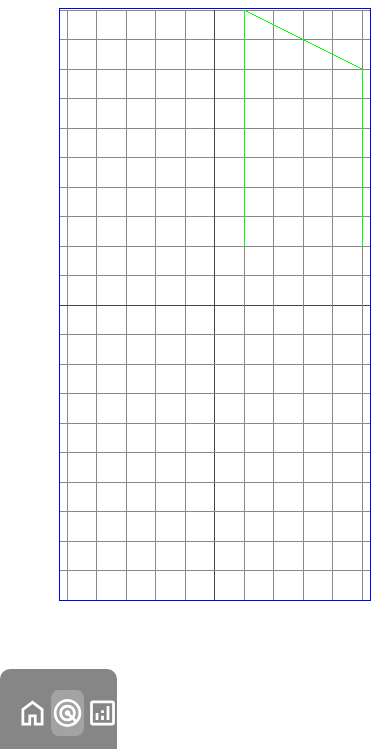
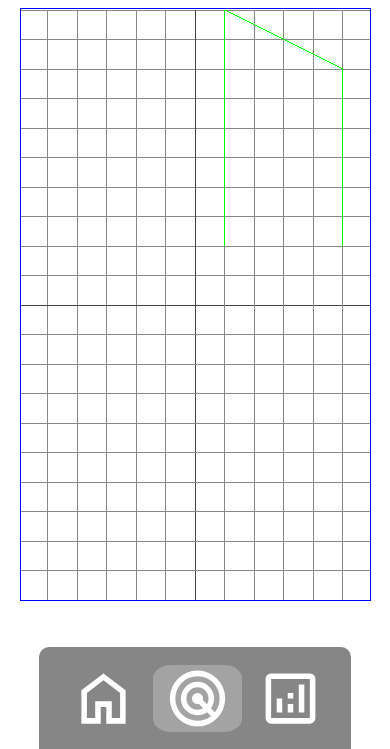
Before and after one commit to nexolit/solaro, a website built with Vite: page index.html in a window 390 px wide. Shown: the part 95-844 px from the top of the page. Built offline with nearby package versions, Linux system fonts and the light colour scheme.

Commit message:
Made the site look more responsive

```diff
--- a/css/style.css
+++ b/css/style.css
@@ -98,9 +98,9 @@ nav ul {
 }
 @media (orientation: portrait) {
     nav {
-        width: 30%;
-        flex-direction: row;
-        justify-content: center;
+        margin-left: 10%;
+        margin-right: 10%;
+        width: 80%;
 
         border-top-left-radius: 10px;
         border-top-right-radius: 10px;
@@ -113,4 +113,15 @@ nav ul {
         flex-direction: row;
         justify-content: center;
     }
+    .icon {
+        margin: 2px 20px;
+    }
+    #renderer {
+        margin-left: 5%;
+        width: 95%;
+    }
+    .tooltip {
+        left: 5vw;
+        bottom: 9vh;
+    }
 }
--- a/package.json
+++ b/package.json
@@ -1,7 +1,7 @@
 {
   "name": "solaro",
   "private": true,
-  "version": "0.1.1",
+  "version": "0.2.0",
   "type": "module",
   "license": "Apache-2.0",
   "scripts": {
```
